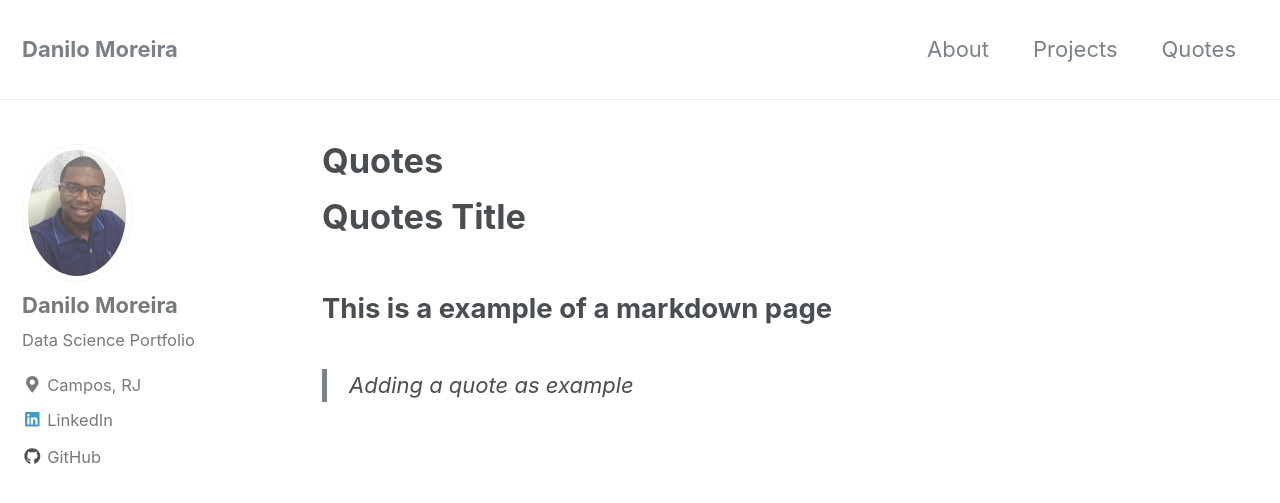
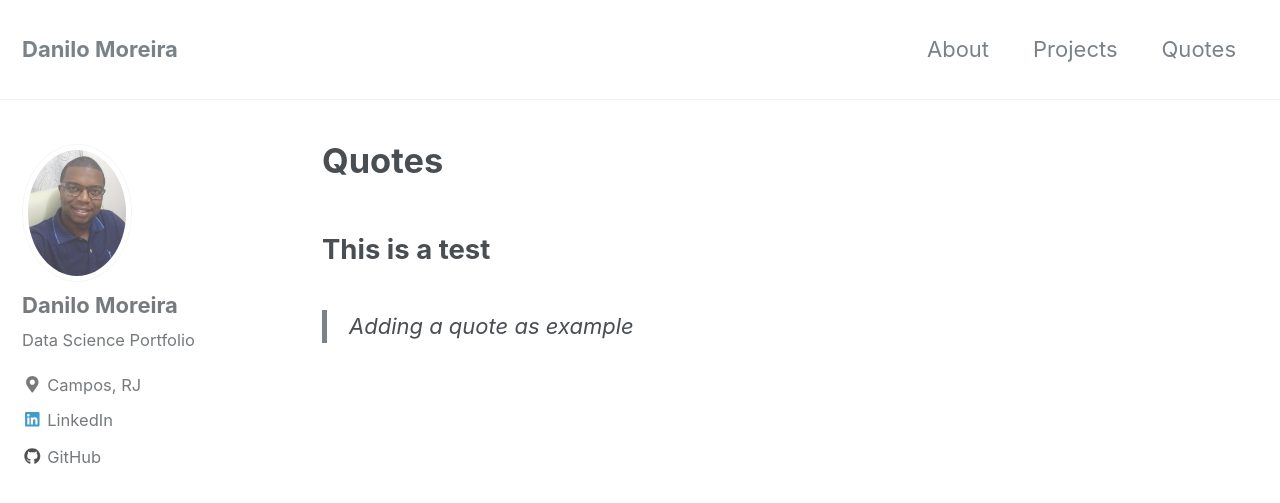
Before and after one commit to odanilomoreira/odanilomoreira.github.io, a Jekyll site: the page built from _pages/quotes.md, in a window 1280 px wide and 900 px high. Shown: the top 503 px of the window. Built offline with Jekyll 4.4.1, drawn with Linux system fonts in a browser that asks for light colours; nearby versions of some CDN libraries.

Commit message:
quotes changes

```diff
--- a/_pages/quotes.md
+++ b/_pages/quotes.md
@@ -5,8 +5,6 @@ permalink: /quotes/
 author_profile: true
 ---
 
-# Quotes Title
-
-## This is a example of a markdown page
+## This is a test
 
 > Adding a quote as example
```
